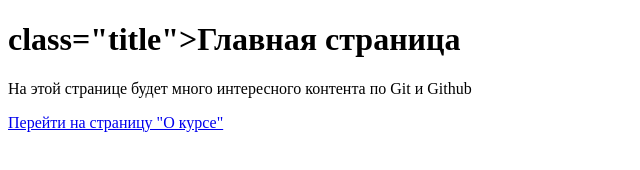
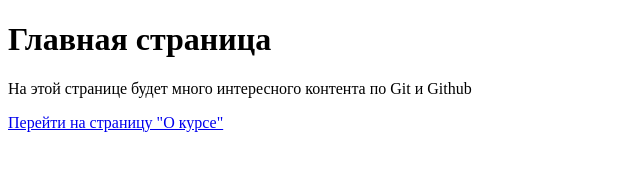
Before and after one commit to Andrey-tec/DD, a plain HTML site: page index.html in a window 1280 px wide. Shown: the whole page, without its empty margins (0-640 px from the left). Drawn offline with Linux system fonts and the light colour scheme.

Commit message:
feat: git add .!

```diff
--- a/index.html
+++ b/index.html
@@ -7,7 +7,7 @@
         <link href="css/styles.css" rel="stylesheet">
     </head>
     <body>
-        <h1> class="title">Главная страница</h1>
+        <h1 class="title">Главная страница</h1>
         <p>
             На этой странице будет много интересного контента по Git и Github
         </p>
```
